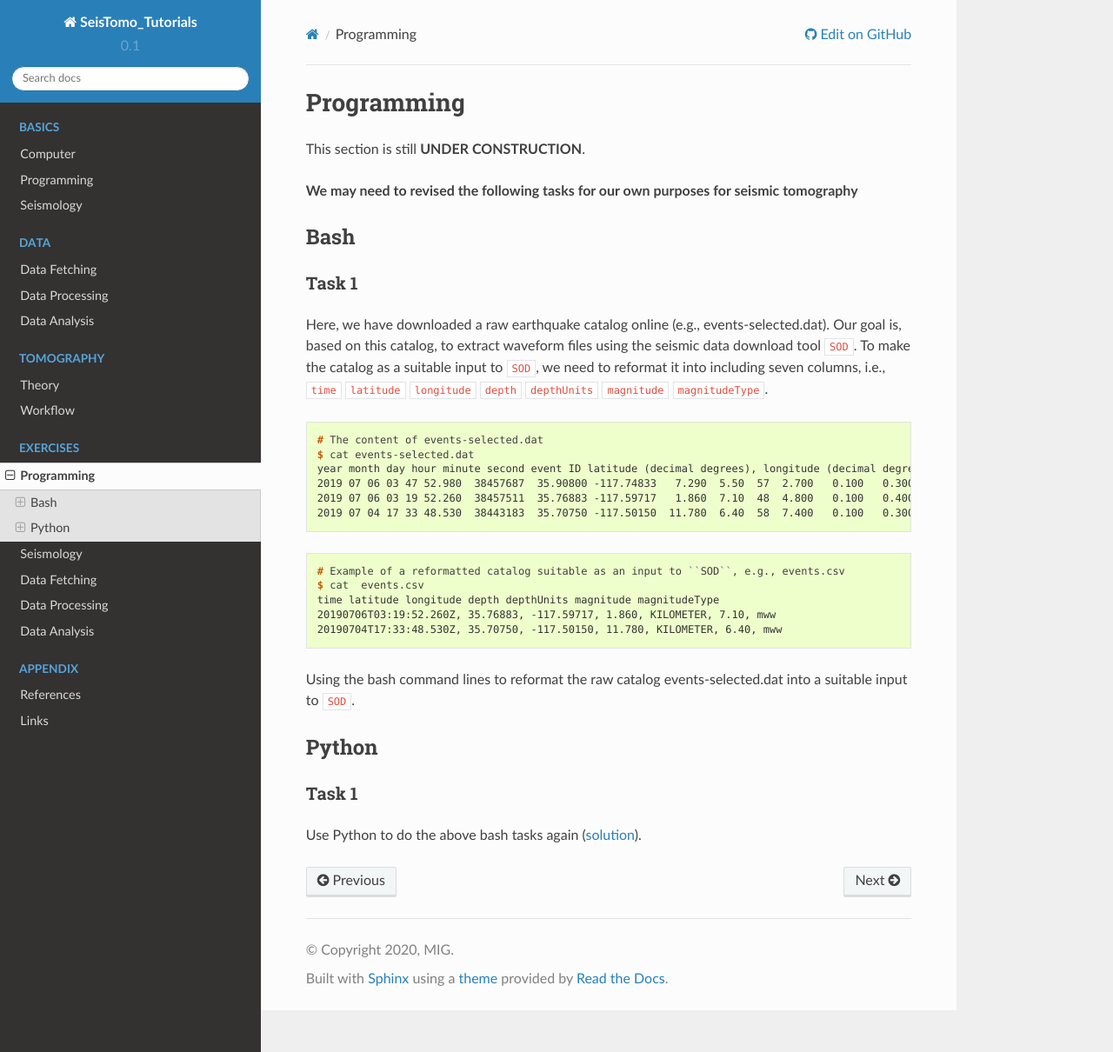
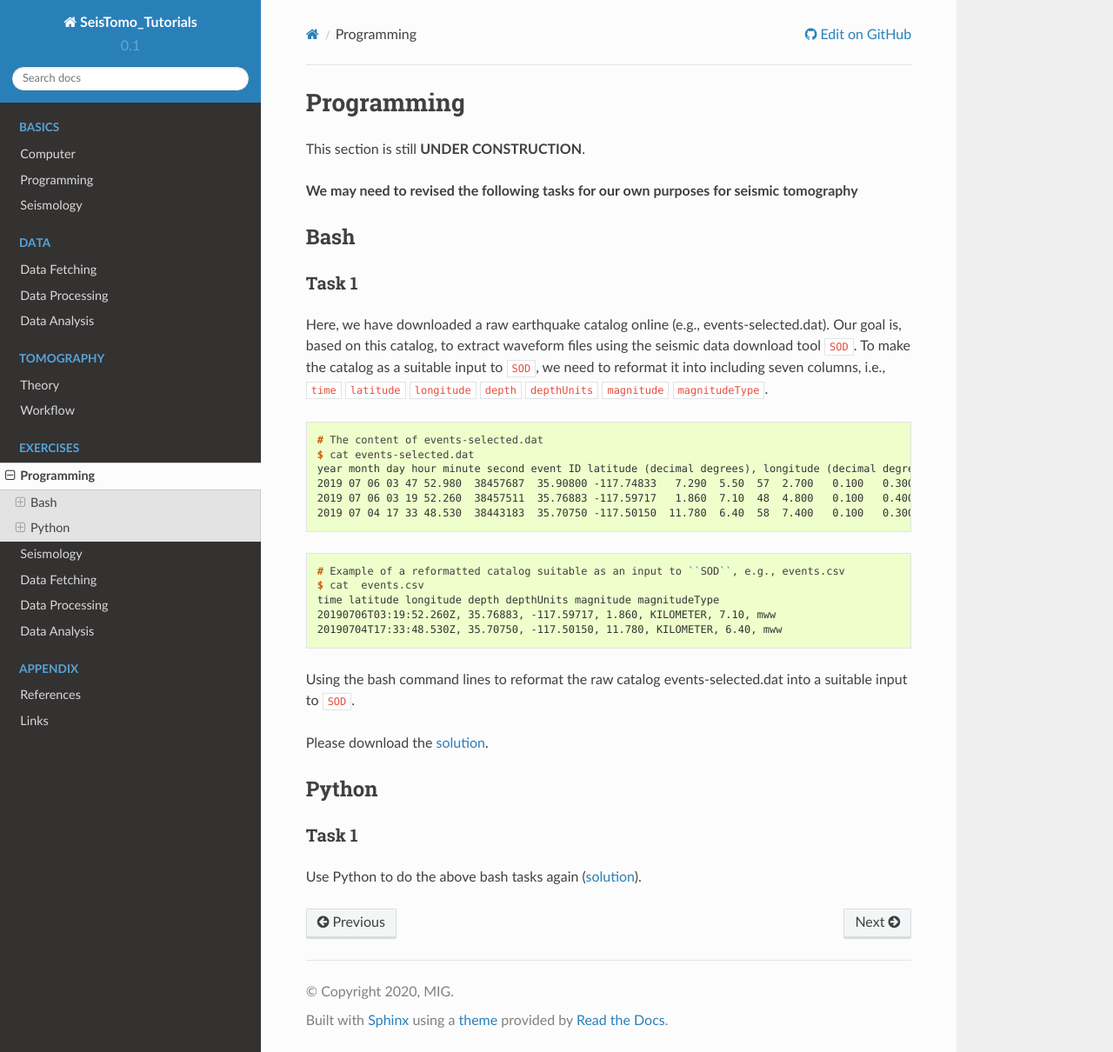
Before and after one commit to MIGG-NTU/SeisTomo_Tutorials, a Sphinx documentation site: the page built from source/exercises/programming/index.rst, in a window 1280 px wide and 1210 px high. Shown: the whole window at 87% size. Built offline with Sphinx 7.4.7 and the Read the Docs theme 2.0.0, drawn with Linux system fonts in a browser that asks for light colours.

Commit message:
add Bash_Solution (#60)

```diff
--- a/source/exercises/programming/index.rst
+++ b/source/exercises/programming/index.rst
@@ -33,6 +33,8 @@ Here, we have downloaded a raw earthquake catalog online (e.g., events-selected.
 
 Using the bash command lines to reformat the raw catalog events-selected.dat into a suitable input to ``SOD``.
 
+Please download the `solution <https://github.com/MIGG-NTU/SeisTomo_Tutorials/raw/main/source/exercises/programming/Bash_Solution.tar>`__.
+
 Python
 ------
 
```
